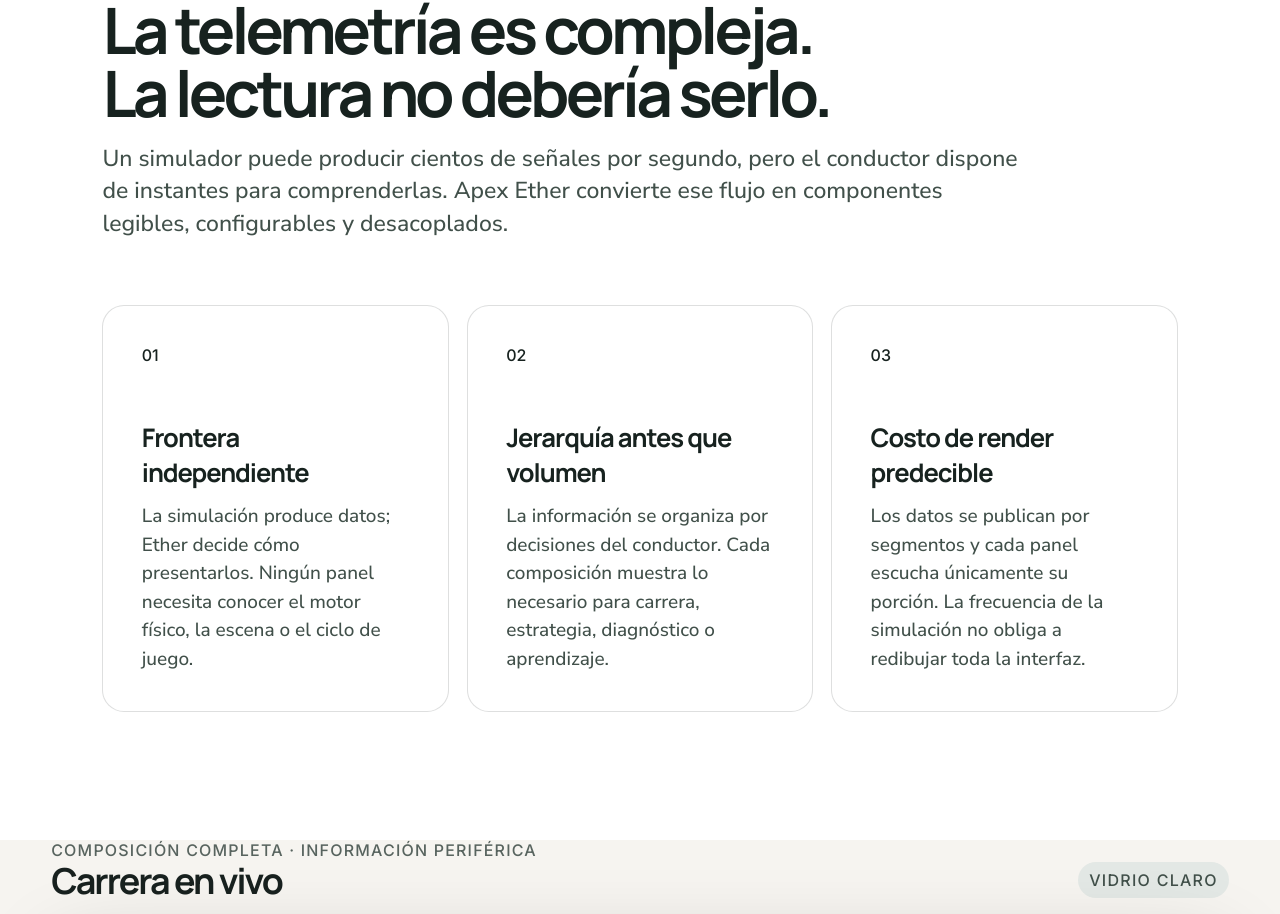
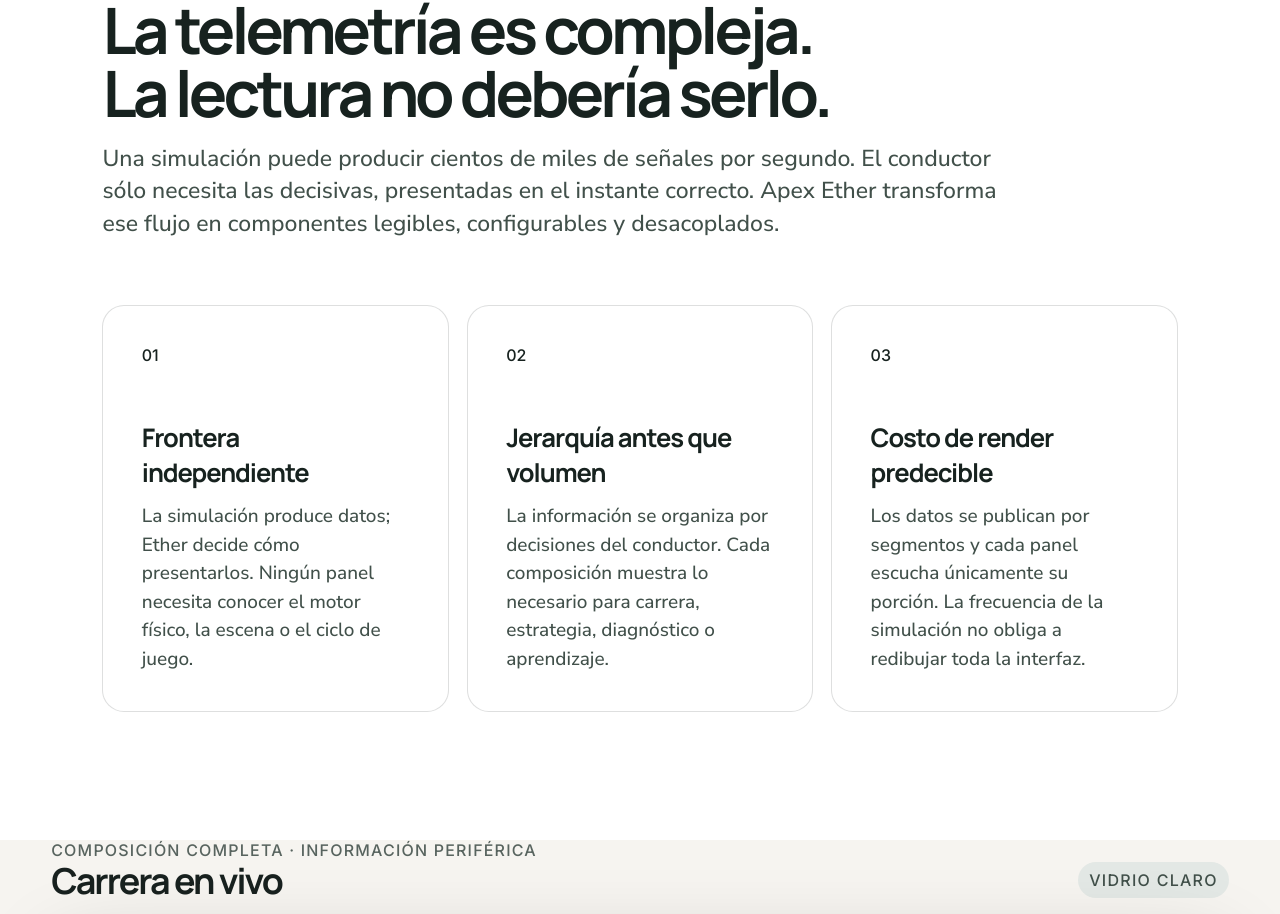
Before and after one commit to jvsysarch/apex-ether, a React (Vite) app in the folder apps/apex-ether-studio/: page / in a window 1280 px wide. Shown: the part 1084-1998 px from the top of the page. Built offline with nearby package versions, Linux system fonts and the light colour scheme; grey boxes are pictures that could not be loaded.

Commit message:
copy: clarify simulation signal scale

```diff
--- a/apps/apex-ether-studio/src/app.tsx
+++ b/apps/apex-ether-studio/src/app.tsx
@@ -699,7 +699,7 @@
     ['Costo de render predecible', 'Los datos se publican por segmentos y cada panel escucha únicamente su porción. La frecuencia de la simulación no obliga a redibujar toda la interfaz.'],
   ] as const;
   return <section className="catalog-motivation" id="motivation">
-    <header><span>Motivación</span><h2>La telemetría es compleja.<br />La lectura no debería serlo.</h2><p>Un simulador puede producir cientos de señales por segundo, pero el conductor dispone de instantes para comprenderlas. Apex Ether convierte ese flujo en componentes legibles, configurables y desacoplados.</p></header>
+    <header><span>Motivación</span><h2>La telemetría es compleja.<br />La lectura no debería serlo.</h2><p>Una simulación puede producir cientos de miles de señales por segundo. El conductor sólo necesita las decisivas, presentadas en el instante correcto. Apex Ether transforma ese flujo en componentes legibles, configurables y desacoplados.</p></header>
     <div>{principles.map(([title, text], index) => <article key={title}><b>{String(index + 1).padStart(2, '0')}</b><h3>{title}</h3><p>{text}</p></article>)}</div>
   </section>;
 }
```
